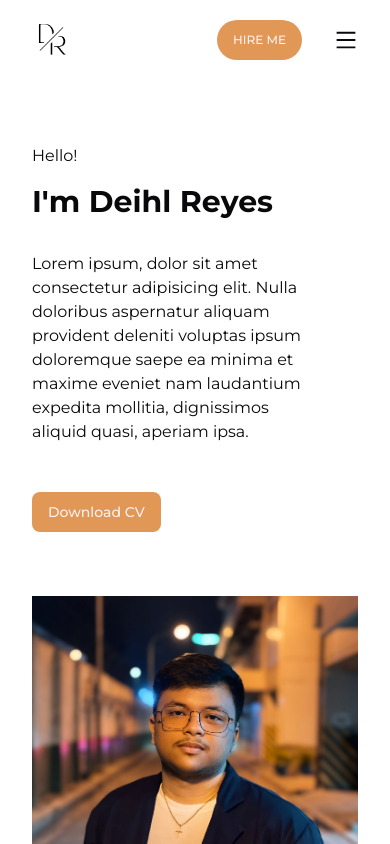
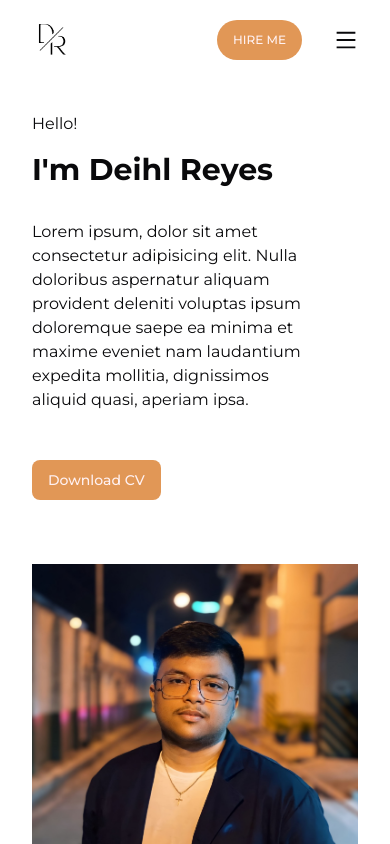
Before and after one commit to DeihlReyes/next-portfolio, a Next.js app: page / in a window 390 px wide. Shown: the top 844 px of the page. Built offline with nearby package versions, Linux system fonts and the light colour scheme.

Commit message:
style: adjust padding on mobile view

```diff
--- a/components/nav-items.tsx
+++ b/components/nav-items.tsx
@@ -12,7 +12,7 @@ const NavItems = () => {
                     key={link.route}
                     className="flex-center p-medium-16 whitespace-nowrap"
                 >
-                    <Link href={link.route} scroll={false}>{link.label}</Link>
+                    <Link href={link.route}>{link.label}</Link>
                 </li>
             )
         })}
--- a/components/navbar.tsx
+++ b/components/navbar.tsx
@@ -19,7 +19,7 @@ const Navbar = () => {
                 </div>
             </nav>
 
-            <div className="flex md:hidden items-center w-full h-20 justify-between px-8">
+            <nav className="fixed top-0 bg-white flex md:hidden items-center w-full h-20 justify-between px-8">
                 <Image
                     className="object-cover w-auto h-10"
                     src={logo}
@@ -29,7 +29,7 @@ const Navbar = () => {
                     <Button className="rounded-full text-xs">HIRE ME</Button>
                     <MobileNav/>
                 </div>
-            </div>
+            </nav>
         </header>
     );
 };
--- a/components/sections/about-page.tsx
+++ b/components/sections/about-page.tsx
@@ -9,7 +9,7 @@ import github from "@/assets/logos/GitHub.svg";
 const AboutPage = () => {
     return (
         <section id='about' className="flex flex-col gap-32 justify-center items-center md:pb-32 md:pt-36">
-            <div className="flex flex-col gap-16 px-8 py-16 md:p-0 md:flex-row items-center max-w-[1200px]">
+            <div className="flex flex-col gap-16 px-8 py-20 md:p-0 md:flex-row items-center max-w-[1200px]">
                 <div className="w-full md:w-1/2">
                     <h1 className="text-3xl md:text-[50px] font-bold mb-8">About me</h1>
                     <p className="text-base md:text-lg text-left mb-6 md:pr-4">Lorem ipsum, dolor sit amet consectetur adipisicing elit. Nulla doloribus aspernatur
--- a/components/sections/landing-page.tsx
+++ b/components/sections/landing-page.tsx
@@ -4,7 +4,7 @@ import { Button } from "../ui/button";
 
 const LandingPage = () => {
     return (
-        <section id="home" className="flex flex-col-reverse gap-16 md:gap-0 px-8 py-16 md:p-0 md:flex-row justify-center items-center h-full md:h-screen">
+        <section id="home" className="flex flex-col-reverse gap-16 md:gap-0 px-8 pt-28 pb-10 md:p-0 md:flex-row justify-center items-center h-full md:h-screen">
             <Image
                 className="object-cover w-full h-full md:w-1/2 md:h-screen"
                 src={myImage}
```
